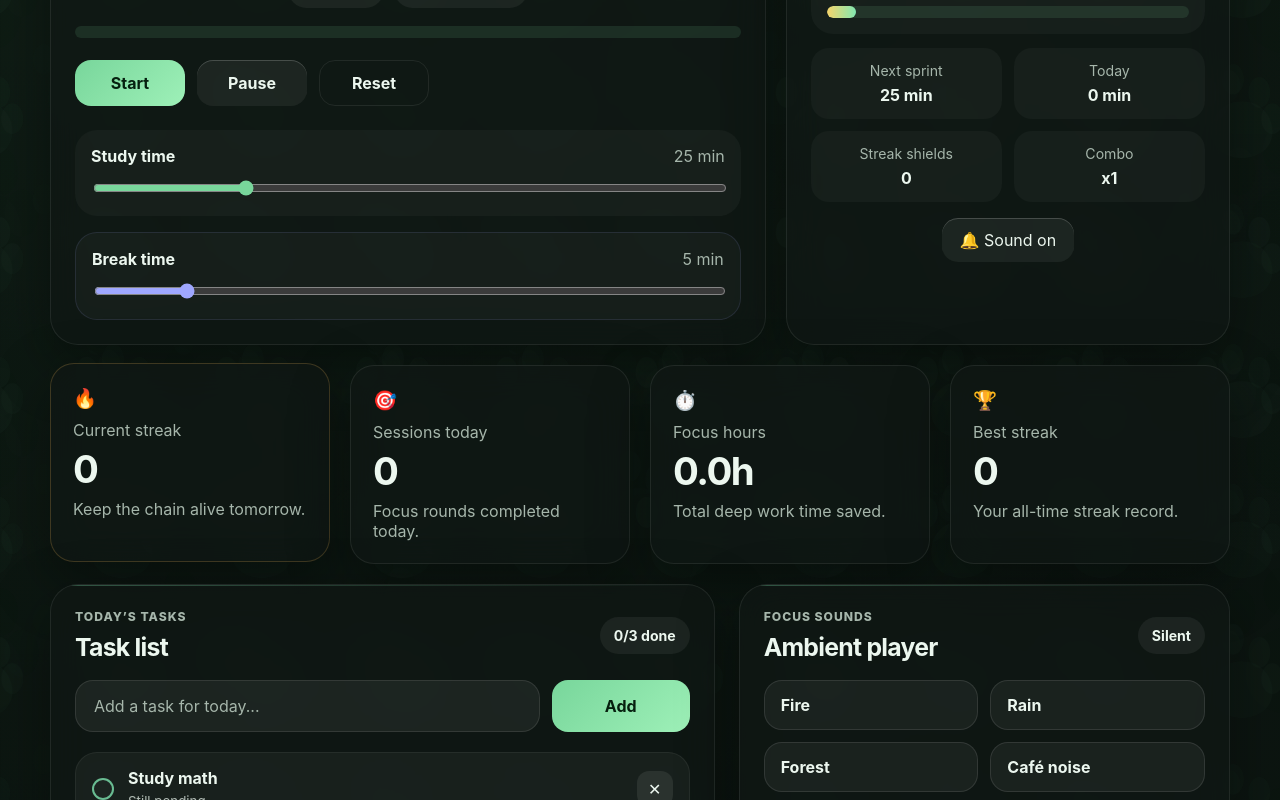
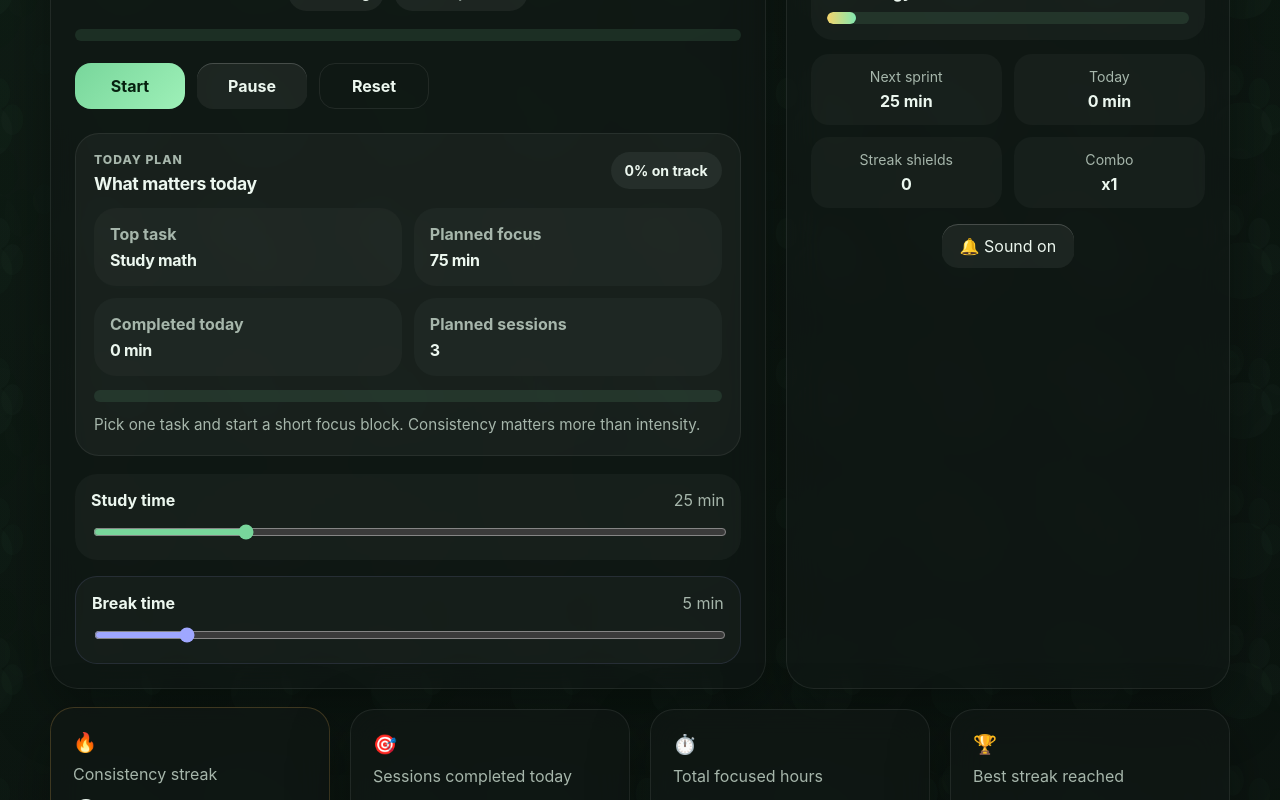
Before and after one commit to r0n0bakir-gif/cat-study-timer, a React (Vite) app: page / in a window 1280 px wide. Shown: the part 820-1620 px from the top of the page. Built offline with nearby package versions, Linux system fonts and the light colour scheme.

Commit message:
Remove Spotify integration

```diff
--- a/src/App.css
+++ b/src/App.css
@@ -1889,3 +1889,86 @@ button {
     gap: 7px;
   }
 }
+/* ---------- Professional polish additions ---------- */
+
+.subtitle {
+  max-width: 560px;
+  line-height: 1.55;
+}
+
+.today-plan-card {
+  margin: 0 0 18px;
+  padding: 18px;
+  border-radius: 24px;
+  background: rgba(255, 255, 255, 0.04);
+  border: 1px solid rgba(255, 255, 255, 0.07);
+}
+
+.today-plan-head {
+  display: flex;
+  justify-content: space-between;
+  align-items: flex-start;
+  gap: 14px;
+  margin-bottom: 14px;
+}
+
+.today-plan-head h3 {
+  margin: 0;
+  font-size: 1.1rem;
+  letter-spacing: -0.02em;
+}
+
+.today-plan-grid {
+  display: grid;
+  grid-template-columns: repeat(2, minmax(0, 1fr));
+  gap: 12px;
+  margin-bottom: 14px;
+}
+
+.today-plan-note {
+  margin: 12px 0 0;
+  color: var(--muted);
+  line-height: 1.5;
+  font-size: 0.95rem;
+}
+
+.topbar {
+  margin-bottom: 20px;
+}
+
+.panel h2 {
+  font-size: 1.45rem;
+}
+
+.section-label {
+  margin-bottom: 6px;
+}
+
+.stat-sub {
+  line-height: 1.45;
+}
+
+.summary-panel .summary-row strong,
+.today-plan-card strong,
+.analytics-stat-card strong {
+  letter-spacing: -0.02em;
+}
+
+.app.focus-active .glass:not(.timer-panel):not(.cat-panel) {
+  opacity: 0.95;
+}
+
+.empty-state-card {
+  line-height: 1.5;
+}
+
+@media (max-width: 700px) {
+  .today-plan-grid {
+    grid-template-columns: 1fr;
+  }
+
+  .today-plan-head {
+    flex-direction: column;
+    align-items: flex-start;
+  }
+}
--- a/src/App.jsx
+++ b/src/App.jsx
@@ -863,10 +863,28 @@ export default function App() {
     progressPercent: Math.min(100, (quest.current / quest.target) * 100),
   }));
 
-  const taskStats = {
+    const taskStats = {
     completed: tasks.filter((task) => task.completed).length,
     total: tasks.length,
   };
+
+  const topPriorityTask =
+    tasks.find((task) => !task.completed)?.text || "No task selected yet";
+
+  const sessionsPlannedToday = Math.max(3, Math.ceil(studyMinutes >= 30 ? 90 / studyMinutes : 60 / studyMinutes));
+  const plannedFocusMinutes = sessionsPlannedToday * studyMinutes;
+  const planCompletion = Math.min(
+    100,
+    plannedFocusMinutes ? (completedTodayMinutes / plannedFocusMinutes) * 100 : 0
+  );
+
+  const productivityInsight = sessionHistory.length
+    ? productivityStats.mostProductiveDay
+      ? `Your strongest day so far is ${formatDisplayDate(
+          productivityStats.mostProductiveDay.date
+        )}.`
+      : "Your focus data will get smarter as you complete more sessions."
+    : "Finish your first focus session to unlock more meaningful insights.";
 
   const groupedSessionDays = useMemo(() => {
     const totals = {};
@@ -967,12 +985,12 @@ export default function App() {
 
       <div className="dashboard-shell">
         <div className="topbar">
-          <div>
-            <span className="eyebrow">Cat Productivity Suite</span>
+                    <div>
+            <span className="eyebrow">Gamified focus timer</span>
             <h1>Cat Study Timer</h1>
             <p className="subtitle">
-              A cozy focus dashboard with streaks, evolving cats, daily quests,
-              achievements, tasks, analytics, session history, and focus sounds.
+              A study timer for students who want clearer focus, visible progress,
+              and a more motivating daily routine.
             </p>
           </div>
 
@@ -1061,6 +1079,47 @@ export default function App() {
                 Reset
               </button>
             </div>
+                        <div className="today-plan-card interactive-card">
+              <div className="today-plan-head">
+                <div>
+                  <p className="section-label">Today plan</p>
+                  <h3>What matters today</h3>
+                </div>
+                <div className="level-chip">{Math.round(planCompletion)}% on track</div>
+              </div>
+
+              <div className="today-plan-grid">
+                <div className="mini-panel interactive-card">
+                  <span className="mini-panel-label">Top task</span>
+                  <strong>{topPriorityTask}</strong>
+                </div>
+
+                <div className="mini-panel interactive-card">
+                  <span className="mini-panel-label">Planned focus</span>
+                  <strong>{plannedFocusMinutes} min</strong>
+                </div>
+
+                <div className="mini-panel interactive-card">
+                  <span className="mini-panel-label">Completed today</span>
+                  <strong>{completedTodayMinutes} min</strong>
+                </div>
+
+                <div className="mini-panel interactive-card">
+                  <span className="mini-panel-label">Planned sessions</span>
+                  <strong>{sessionsPlannedToday}</strong>
+                </div>
+              </div>
+
+              <div className="progress-track">
+                <div className="progress-fill" style={{ width: `${planCompletion}%` }} />
+              </div>
+
+              <p className="today-plan-note">
+                {running
+                  ? `You are currently in a ${mode === "study" ? "focus" : "break"} cycle. Stay with one priority.`
+                  : "Pick one task and start a short focus block. Consistency matters more than intensity."}
+              </p>
+            </div>
 
             {mode === "break" ? (
               <div className="break-helper-card">
@@ -1193,30 +1252,30 @@ export default function App() {
         <div className="stats-grid">
           <div className="glass stat-card stat-card-primary interactive-panel">
             <span className="stat-icon">🔥</span>
-            <span className="stat-label">Current streak</span>
+            <span className="stat-label">Consistency streak</span>
             <strong className="stat-value">{currentStreak}</strong>
-            <span className="stat-sub">Keep the chain alive tomorrow.</span>
+            <span className="stat-sub">Days in a row with completed focus work.</span>
           </div>
 
           <div className="glass stat-card interactive-panel">
             <span className="stat-icon">🎯</span>
-            <span className="stat-label">Sessions today</span>
+            <span className="stat-label">Sessions completed today</span>
             <strong className="stat-value">{sessionsToday}</strong>
-            <span className="stat-sub">Focus rounds completed today.</span>
+            <span className="stat-sub">Short sprints finished and counted.</span>
           </div>
 
           <div className="glass stat-card interactive-panel">
             <span className="stat-icon">⏱️</span>
-            <span className="stat-label">Focus hours</span>
+            <span className="stat-label">Total focused hours</span>
             <strong className="stat-value">{totalStudyHours}h</strong>
-            <span className="stat-sub">Total deep work time saved.</span>
+            <span className="stat-sub">Real study time accumulated over time.</span>
           </div>
 
           <div className="glass stat-card interactive-panel">
             <span className="stat-icon">🏆</span>
-            <span className="stat-label">Best streak</span>
+            <span className="stat-label">Best streak reached</span>
             <strong className="stat-value">{longestStreak}</strong>
-            <span className="stat-sub">Your all-time streak record.</span>
+            <span className="stat-sub">Your strongest consistency record so far.</span>
           </div>
         </div>
 
@@ -1224,8 +1283,8 @@ export default function App() {
           <section className="glass panel tasks-panel interactive-panel">
             <div className="panel-top">
               <div>
-                <p className="section-label">Today’s tasks</p>
-                <h2>Task list</h2>
+                                <p className="section-label">Today’s plan</p>
+                <h2>Priority tasks</h2>
               </div>
               <div className="level-chip">
                 {taskStats.completed}/{taskStats.total || 0} done
@@ -1282,8 +1341,8 @@ export default function App() {
           <section className="glass panel sounds-panel interactive-panel">
             <div className="panel-top">
               <div>
-                <p className="section-label">Focus sounds</p>
-                <h2>Ambient player</h2>
+                                <p className="section-label">Focus environment</p>
+                <h2>Ambient sounds</h2>
               </div>
               <div className="level-chip">{selectedSound === "none" ? "Silent" : selectedSound}</div>
             </div>
@@ -1324,8 +1383,8 @@ export default function App() {
               <button className="main-btn ghost" onClick={() => handleSelectSound("none")}>
                 Stop sound
               </button>
-              <p className="helper-text">
-                Put rain.mp3, forest.mp3, fire.mp3, cafe.mp3, and lofi.mp3 inside <code>public/sounds</code>.
+                            <p className="helper-text">
+                Add rain.mp3, forest.mp3, fire.mp3, cafe.mp3, and lofi.mp3 to <code>public/sounds</code> to enable local ambient audio.
               </p>
             </div>
           </section>
@@ -1573,9 +1632,9 @@ export default function App() {
             </div>
           </section>
 
-          <section className="glass panel summary-panel interactive-panel">
+                    <section className="glass panel summary-panel interactive-panel">
             <p className="section-label">Overview</p>
-            <h2>Productivity snapshot</h2>
+            <h2>Weekly snapshot</h2>
 
             <div className="summary-list">
               <div className="summary-row interactive-card">
@@ -1583,35 +1642,31 @@ export default function App() {
                 <strong>{studySessions}</strong>
               </div>
               <div className="summary-row interactive-card">
-                <span>Mode</span>
+                <span>Average focus block</span>
+                <strong>{productivityStats.averageSessionLength} min</strong>
+              </div>
+              <div className="summary-row interactive-card">
+                <span>Achievements unlocked</span>
+                <strong>{achievements.filter((item) => item.done).length}/4</strong>
+              </div>
+              <div className="summary-row interactive-card">
+                <span>Current mode</span>
                 <strong>{mode === "study" ? "Focus" : "Break"}</strong>
               </div>
               <div className="summary-row interactive-card">
-                <span>Achievements</span>
-                <strong>{achievements.filter((item) => item.done).length}/4</strong>
+                <span>Ambient sound</span>
+                <strong>{selectedSound === "none" ? "Silent" : selectedSound}</strong>
               </div>
               <div className="summary-row interactive-card">
-                <span>Theme</span>
-                <strong>{darkMode ? "Dark" : "Light"}</strong>
-              </div>
-              <div className="summary-row interactive-card">
-                <span>Ambient</span>
-                <strong>{selectedSound === "none" ? "Silent" : selectedSound}</strong>
-              </div>
-              <div className="summary-row interactive-card">
-                <span>Last unlock</span>
-                <strong>{lastUnlockedCat?.name || currentEvolution.name}</strong>
+                <span>Current companion</span>
+                <strong>{currentEvolution.name}</strong>
               </div>
             </div>
 
             <div className="focus-state-card interactive-card">
-              <span className="focus-state-label">Focus state</span>
-              <strong>{running ? "Deep work mode active" : "Ready to begin"}</strong>
-              <p>
-                {running
-                  ? `Your dashboard is in focus mode while this ${mode} session runs.`
-                  : "Hit start when you want the interface to shift into a focused session state."}
-              </p>
+              <span className="focus-state-label">Insight</span>
+              <strong>{running ? "Focus block active" : "Ready for your next block"}</strong>
+              <p>{productivityInsight}</p>
             </div>
           </section>
         </div>
```
